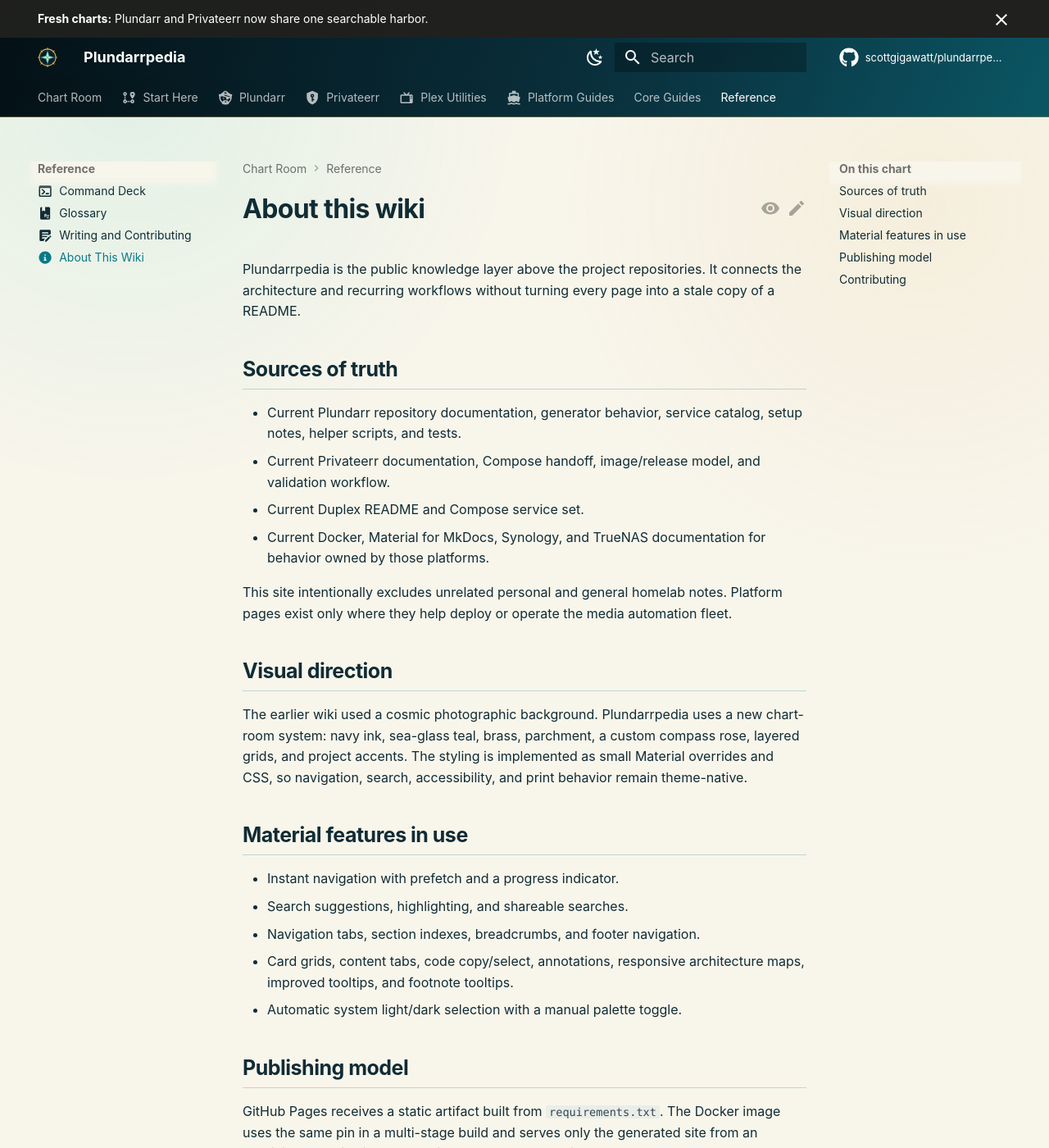
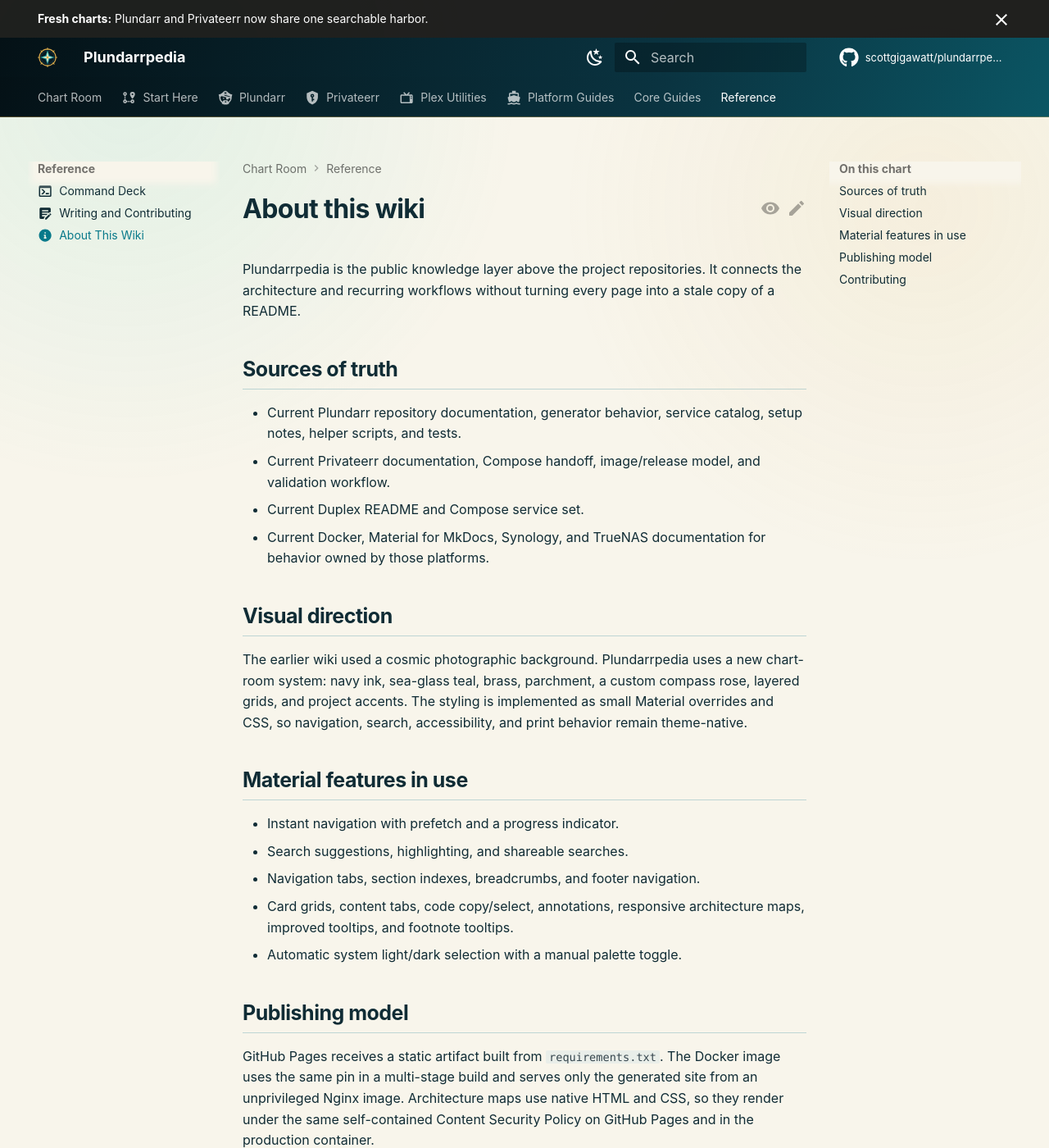
Before and after one commit to scottgigawatt/plundarrpedia, an MkDocs documentation site: the page built from docs/reference/about.md, in a window 1280 px wide and 1400 px high. Shown: the whole window at 82% size. Built offline with MkDocs 1.6.1 and Material for MkDocs 9.7.7, drawn with Linux system fonts in a browser that asks for light colours; comment, search, counter and statistics services are not loaded.

Commit message:
🏴‍☠️ Banish the glossary and relight a sneaky button

```diff
--- a/docs/assets/stylesheets/extra.css
+++ b/docs/assets/stylesheets/extra.css
@@ -153,6 +153,23 @@ body {
   color: #18282c;
 }
 
+/* Keep standard article buttons visible against the dark chart-room palette. */
+[data-md-color-scheme="slate"] .md-typeset .md-button:not(.md-button--primary) {
+  border-color: var(--plundarr-foam);
+  color: var(--plundarr-foam);
+}
+
+[data-md-color-scheme="slate"] .md-typeset .md-button:not(.md-button--primary):is(:focus, :hover) {
+  background-color: var(--plundarr-foam);
+  color: var(--plundarr-ink);
+}
+
+[data-md-color-scheme="slate"] .md-typeset .md-button--primary {
+  background-color: var(--plundarr-brass);
+  border-color: var(--plundarr-brass);
+  color: var(--plundarr-ink);
+}
+
 .fleet-line {
   align-items: center;
   display: grid;
--- a/docs/reference/about.md
+++ b/docs/reference/about.md
@@ -19,10 +19,6 @@ into a stale copy of a README.
 - Current Duplex README and Compose service set.
 - Current Docker, Material for MkDocs, Synology, and TrueNAS documentation for
   behavior owned by those platforms.
-
-This site intentionally excludes unrelated personal and general homelab notes.
-Platform pages exist only where they help deploy or operate the media automation
-fleet.
 
 ## Visual direction
 
--- a/mkdocs.yml
+++ b/mkdocs.yml
@@ -48,7 +48,6 @@ nav:
       - Networking and VPN: guides/networking-and-vpn.md
   - Reference:
       - Command Deck: reference/commands.md
-      - Glossary: reference/glossary.md
       - Writing and Contributing: CONTRIBUTING.md
       - About This Wiki: reference/about.md
 
```
Also changed, not shown: docs/reference/commands.md (+29 -29 lines), docs/reference/glossary.md (deleted, +0 -63 lines).
